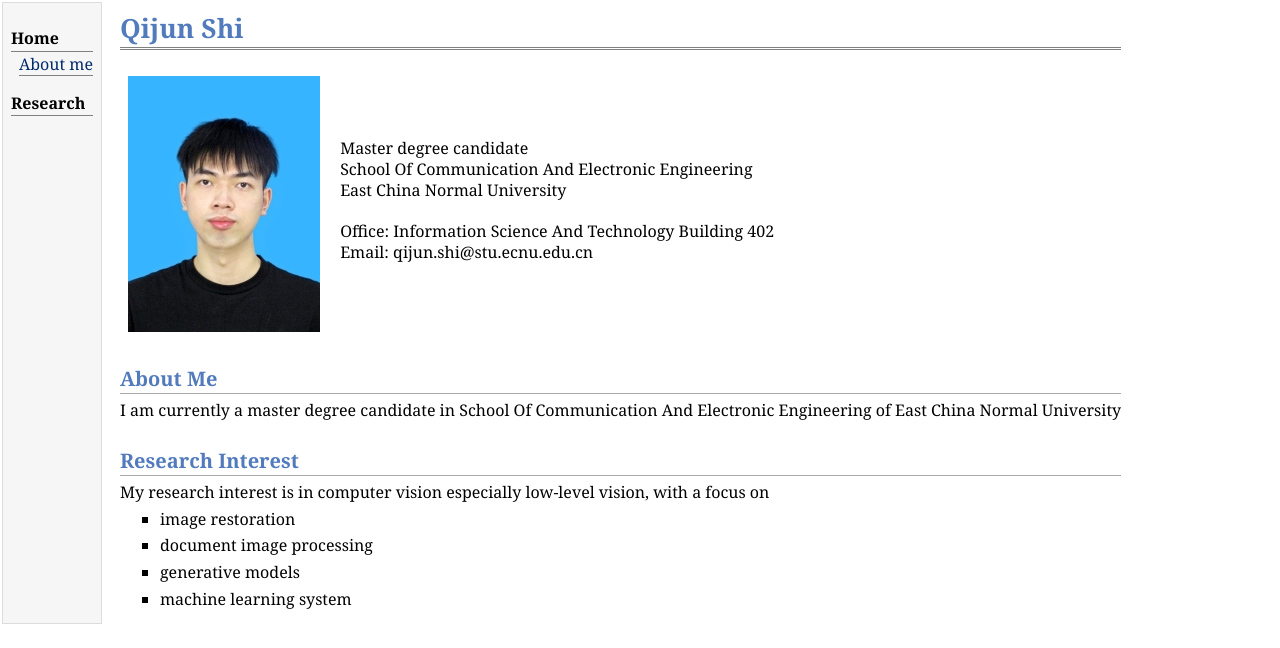
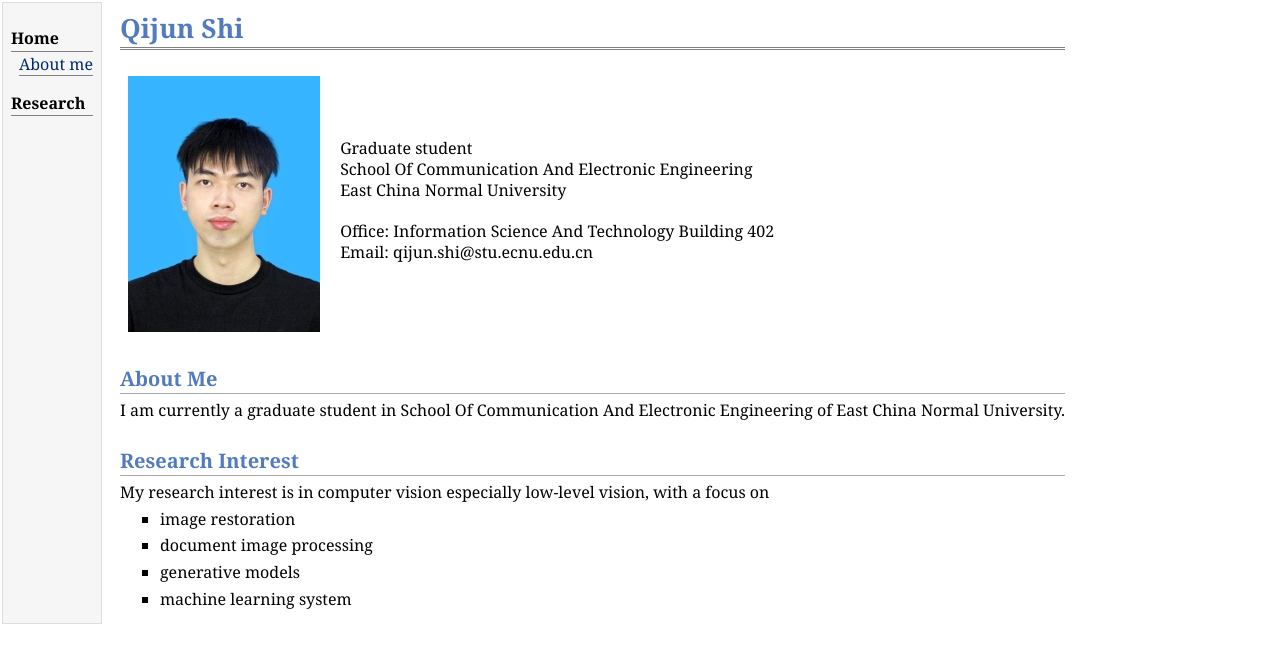
Before and after one commit to qijunshi/qijunshi.github.io, a plain HTML site: page index.html in a window 1280 px wide. Drawn offline with Linux system fonts and the light colour scheme.

Commit message:
change to graduate student

```diff
--- a/index.html
+++ b/index.html
@@ -21,14 +21,14 @@
 </div>
 <table class="imgtable"><tr><td>
 <img src="photo.jpg" alt="Qijun shi" />&nbsp;</td>
-<td align="left"><p>Master degree candidate<br />
+<td align="left"><p>Graduate student<br />
 School Of Communication And Electronic Engineering<br />
 East China Normal University<br /><br />
 Office: Information Science And Technology Building 402<br />
 Email: qijun.shi@stu.ecnu.edu.cn</p>
 </td></tr></table>
 <h2>About Me</h2>
-<p>I am currently a master degree candidate in School Of Communication And Electronic Engineering of East China Normal University</p>
+<p>I am currently a graduate student in School Of Communication And Electronic Engineering of East China Normal University.</p>
 <h2>Research Interest</h2>
 <p>My research interest is in computer vision especially low-level vision, with a focus on</p>
 <ul>
```
Also changed, not shown: 1 other file.
